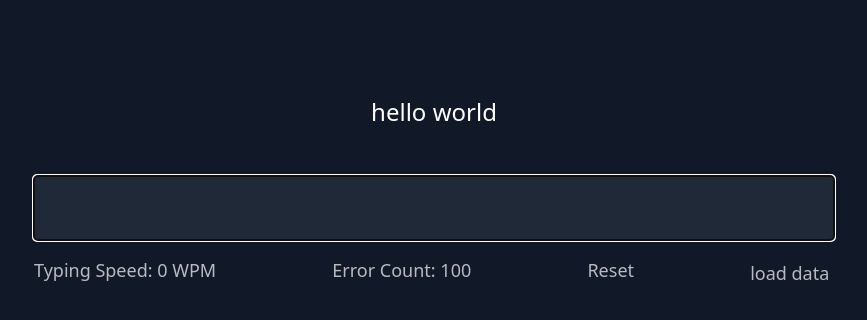
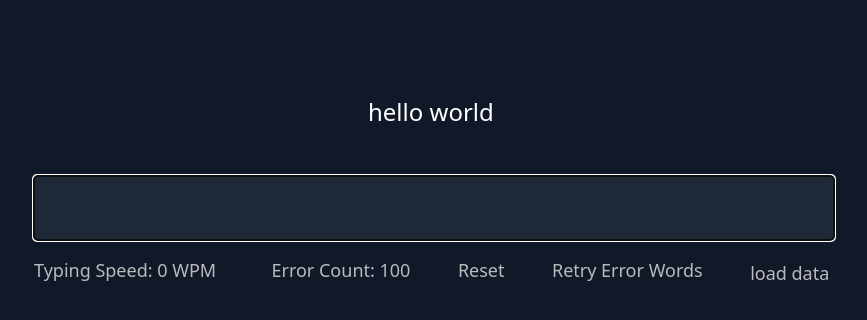
Before and after one commit to freeliu/typing-training, a Vue app: page / in a window 1280 px wide. Shown: the top 320 px of the page, without its empty margins (206-1073 px from the left). Built offline with nearby package versions, Linux system fonts and the light colour scheme.

Commit message:
add retry error

```diff
--- a/src/views/TypingTraining.vue
+++ b/src/views/TypingTraining.vue
@@ -1,8 +1,11 @@
 <script lang="ts" setup>
-import type {Directive} from 'vue'
-import {ref, watch} from 'vue'
+import type { Directive, Events } from 'vue'
+import { ref, watch } from 'vue'
 
 const sentences = ref<string>('hello world')
+const config = {
+  autoReset: true
+}
 
 const speed = ref(0)
 const errorCount = ref(100)
@@ -11,41 +14,44 @@ const inputText = ref('')
 const startTime = ref(0)
 const endTime = ref(0)
 
-const textAreaElement=ref()
+const textAreaElement = ref()
 
 const vUpdate: Directive = {
   updated(el: HTMLElement) {
-    if(el.clientWidth>800){
-      contentStyle.value.width = el.clientWidth + 'px'
+    let { clientWidth, clientHeight } = el
+    if (clientWidth > 200) {
+      clientWidth = Math.max(clientWidth, 400)
+      contentStyle.value.width = clientWidth + 2 + 'px'
     }
-    if(el.clientHeight>64){
-      contentStyle.value.height = el.clientHeight + 'px'
+    if (clientHeight > 64) {
+      contentStyle.value.height = clientHeight + 2 + 'px'
     }
-
   }
 }
 
+const contentStyle = ref({ width: '800px', height: '64px' })
 
-
-const contentStyle = ref({ width: '800px', height:'64px' })
-
-watch(inputText,(value, oldValue)=>{
-  if(value&&oldValue==='')
-  {
-    startTime.value= new Date().getTime()
+watch(inputText, (value, oldValue) => {
+  if (value && oldValue === '') {
+    startTime.value = new Date().getTime()
   }
 })
 
-function checkInput() {
+function checkInput(event: InputEvent) {
   endTime.value = new Date().getTime()
   const timeDiff = (endTime.value - startTime.value) / 1000
   const wordCount = sentences.value.split(' ').length
   speed.value = Math.round((wordCount / timeDiff) * 60)
 
   for (let index = 0; index < sentences.value.length; index++) {
-    let char=sentences.value[index]
-    if(inputText.value[index] !== char && index < inputText.value.length){
+    let char = sentences.value[index]
+    if (inputText.value[index] !== char && index < inputText.value.length) {
       errorCount.value++
+    }
+  }
+  if (config.autoReset && event.inputType === 'insertLineBreak') {
+    if (inputText.value.trim() === sentences.value.trim()) {
+      reset()
     }
   }
 }
@@ -55,18 +61,40 @@ function readJson(event: Event) {
   fileReader.onload = onloadData
   //@ts-ignore
   fileReader.readAsText(event.target.files[0])
+  //@ts-ignore
+  event.target.value = ''
   function onloadData(event: Event) {
     //@ts-ignore
     sentences.value = event.target?.result
     reset()
   }
 }
+let errorSet = new Set<string>()
 
-function reset(){
-  inputText.value=''
-  errorCount.value=0
-  speed.value=0
+function reset() {
+  inputText.value = ''
+  errorCount.value = 0
+  speed.value = 0
   textAreaElement.value.focus()
+  errorSet = new Set<string>()
+}
+
+const vUpdateErrorWord: Directive = {
+  updated(el: HTMLElement) {
+    if (el.querySelector('.incorrect')) {
+      errorSet.add(el.dataset.word as string)
+    }
+  }
+}
+function retryErrorWords() {
+  let words = Array.from(errorSet)
+  sentences.value = ''
+  words.forEach((word) => {
+    let str = String('').padEnd((word.length + 1) * 10 - 1, word + ' ')
+    sentences.value += str + '\n'
+  })
+
+  reset()
 }
 </script>
 
@@ -75,14 +103,26 @@ function reset(){
     <div class="container mx-auto min-h-screen flex flex-col items-center">
       <div v-update class="text-2xl mb-8 mt-20 p-4 box-content whitespace-pre">
         <span
-          v-for="(char, index) in sentences.split('')"
+          v-for="(word, wordIndex) in sentences.split(' ')"
+          :key="word + wordIndex"
+          v-update-error-word
+          :data-word="word"
+        >
+          <span
+            v-for="(char, index) in word.split('')"
             :key="index"
             :class="{
-            correct: inputText[index] === char,
-            incorrect: inputText[index] !== char && index < inputText.length
+              correct:
+                inputText.split(' ')[wordIndex] && inputText.split(' ')[wordIndex][index] === char,
+              incorrect:
+                inputText.split(' ')[wordIndex] &&
+                inputText.split(' ')[wordIndex][index] !== char &&
+                index < inputText.split(' ')[wordIndex].length
             }"
           >
             {{ char }}
+          </span>
+          <span>&nbsp;</span>
         </span>
       </div>
 
@@ -95,10 +135,14 @@ function reset(){
         type="text"
         @input="checkInput"
       />
-      <div class="flex justify-between mt-4 text-lg opacity-70" :style="{width:contentStyle.width}">
-        <div>Typing Speed: {{ speed }} WPM</div>
+      <div
+        class="flex justify-between mt-4 text-lg opacity-70 infos"
+        :style="{ width: contentStyle.width }"
+      >
+        <div style="min-width: 190px">Typing Speed: {{ speed }} WPM</div>
         <div>Error Count: {{ errorCount }}</div>
         <div class="cursor-pointer" @click="reset">Reset</div>
+        <div class="cursor-pointer" @click="retryErrorWords">Retry Error Words</div>
         <label class="cursor-pointer">
           load data
           <input class="opacity-0 w-0 h-0" type="file" @change="readJson" accept="text/plain" />
--- a/tsconfig.json
+++ b/tsconfig.json
@@ -11,7 +11,7 @@
     // "disableReferencedProjectLoad": true,             /* Reduce the number of projects loaded automatically by TypeScript. */
 
     /* Language and Environment */
-    "target": "es2016",                                  /* Set the JavaScript language version for emitted JavaScript and include compatible library declarations. */
+    "target": "es2022",                                  /* Set the JavaScript language version for emitted JavaScript and include compatible library declarations. */
     // "lib": [],                                        /* Specify a set of bundled library declaration files that describe the target runtime environment. */
     // "jsx": "preserve",                                /* Specify what JSX code is generated. */
     // "experimentalDecorators": true,                   /* Enable experimental support for legacy experimental decorators. */
```
Lines whose indentation alone changed are shown as unchanged.
